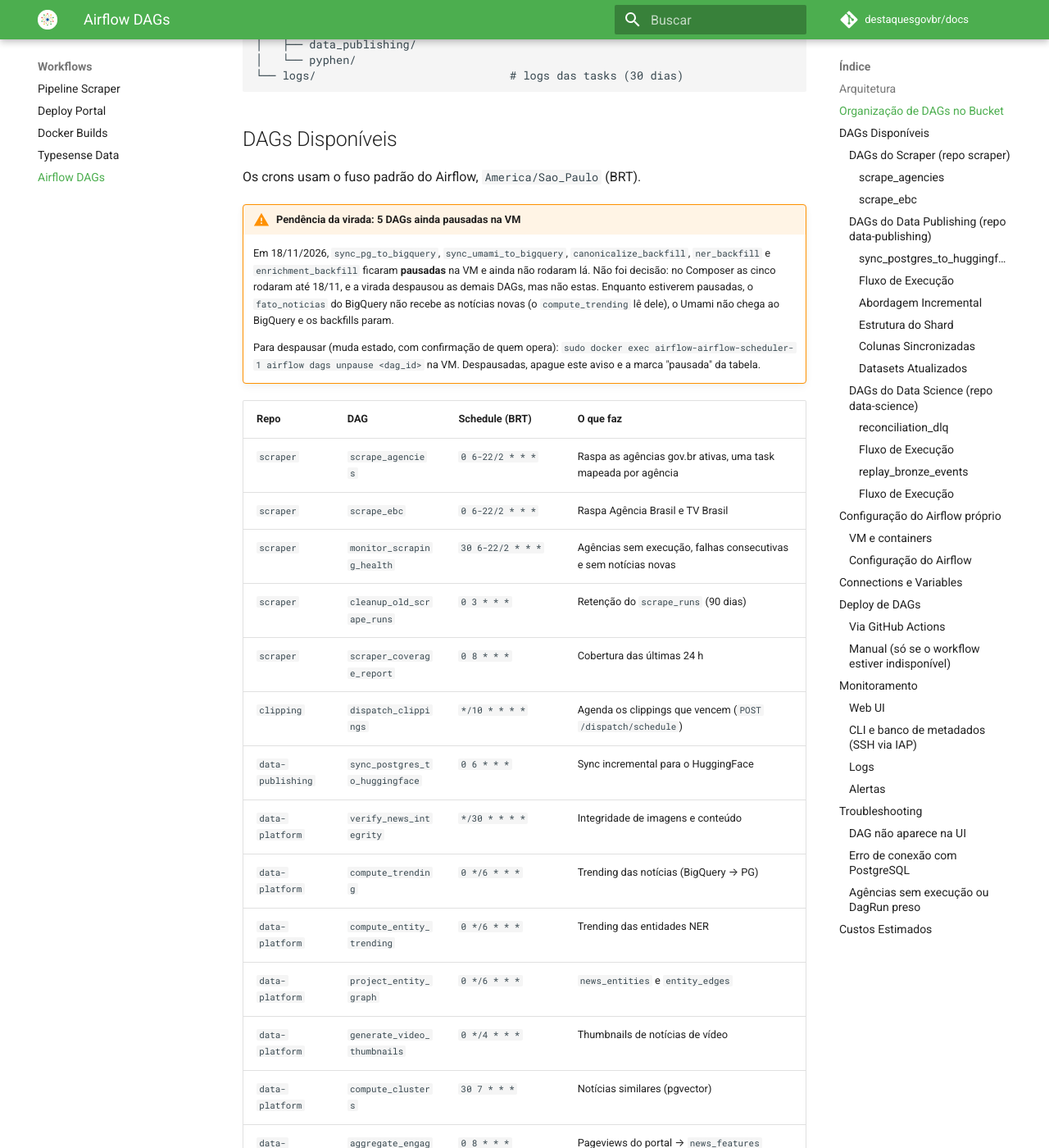
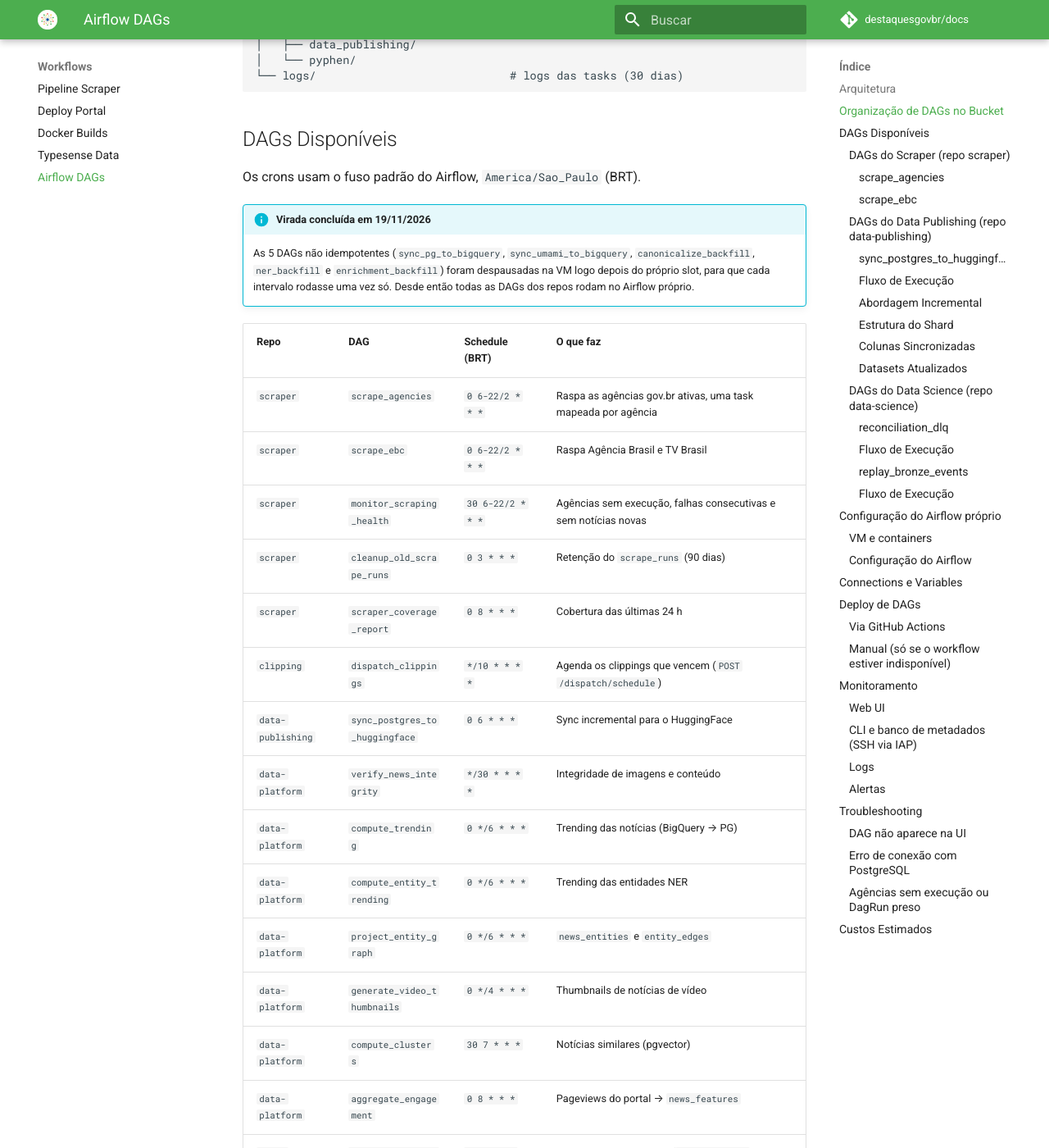
Before and after one commit to destaquesgovbr/docs, an MkDocs documentation site: the page built from docs/workflows/airflow-dags.md, in a window 1280 px wide and 1400 px high, scrolled down 1964 px. Shown: the whole window at 82% size. Built offline with MkDocs 1.6.1 and Material for MkDocs 9.7.7, drawn with Linux system fonts in a browser that asks for light colours; comment, search, counter and statistics services are not loaded; some of the changed text lies outside the part shown.

Commit message:
docs: virada das DAGs para o Airflow próprio concluída (19/11/2026)
Co-Authored-By: Claude Opus 5.5 <noreply@anthropic.com>

```diff
--- a/docs/workflows/airflow-dags.md
+++ b/docs/workflows/airflow-dags.md
@@ -89,10 +89,8 @@ gs://destaquesgovbr-airflow/
 
 Os crons usam o fuso padrão do Airflow, `America/Sao_Paulo` (BRT).
 
-!!! warning "Pendência da virada: 5 DAGs ainda pausadas na VM"
-    Em 18/11/2026, `sync_pg_to_bigquery`, `sync_umami_to_bigquery`, `canonicalize_backfill`, `ner_backfill` e `enrichment_backfill` ficaram **pausadas** na VM e ainda não rodaram lá. Não foi decisão: no Composer as cinco rodaram até 18/11, e a virada despausou as demais DAGs, mas não estas. Enquanto estiverem pausadas, o `fato_noticias` do BigQuery não recebe as notícias novas (o `compute_trending` lê dele), o Umami não chega ao BigQuery e os backfills param.
-
-    Para despausar (muda estado, com confirmação de quem opera): `sudo docker exec airflow-airflow-scheduler-1 airflow dags unpause <dag_id>` na VM. Despausadas, apague este aviso e a marca "pausada" da tabela.
+!!! info "Virada concluída em 19/11/2026"
+    As 5 DAGs não idempotentes (`sync_pg_to_bigquery`, `sync_umami_to_bigquery`, `canonicalize_backfill`, `ner_backfill` e `enrichment_backfill`) foram despausadas na VM logo depois do próprio slot, para que cada intervalo rodasse uma vez só. Desde então todas as DAGs dos repos rodam no Airflow próprio.
 
 | Repo | DAG | Schedule (BRT) | O que faz |
 |------|-----|----------------|-----------|
@@ -110,11 +108,11 @@ Os crons usam o fuso padrão do Airflow, `America/Sao_Paulo` (BRT).
 | `data-platform` | `generate_video_thumbnails` | `0 */4 * * *` | Thumbnails de notícias de vídeo |
 | `data-platform` | `compute_clusters` | `30 7 * * *` | Notícias similares (pgvector) |
 | `data-platform` | `aggregate_engagement` | `0 8 * * *` | Pageviews do portal → `news_features` |
-| `data-platform` | `sync_pg_to_bigquery` | `0 7 * * *` (**pausada**, ver aviso) | PostgreSQL → BigQuery (`fato_noticias` e dimensões) |
-| `data-platform` | `sync_umami_to_bigquery` | `0 9 * * *` (**pausada**, ver aviso) | Umami → BigQuery |
-| `data-platform` | `canonicalize_backfill` | `0 */6 * * *` (**pausada**, ver aviso) | Backfill da canonicalização de entidades via Cloud Run Job, sob governador de cota |
-| `data-platform` | `ner_backfill` | `0 2-23/6 * * *` (**pausada**, ver aviso) | Backfill do NER histórico via Cloud Run Job, sob governador de cota |
-| `data-platform` | `enrichment_backfill` | `30 1,4,22 * * *` (**pausada**, ver aviso) | Backfills de enriquecimento (tema, resumo, sentimento) via Cloud Run Job |
+| `data-platform` | `sync_pg_to_bigquery` | `0 7 * * *` | PostgreSQL → BigQuery (`fato_noticias` e dimensões) |
+| `data-platform` | `sync_umami_to_bigquery` | `0 9 * * *` | Umami → BigQuery |
+| `data-platform` | `canonicalize_backfill` | `0 */6 * * *` | Backfill da canonicalização de entidades via Cloud Run Job, sob governador de cota |
+| `data-platform` | `ner_backfill` | `0 2-23/6 * * *` | Backfill do NER histórico via Cloud Run Job, sob governador de cota |
+| `data-platform` | `enrichment_backfill` | `30 1,4,22 * * *` | Backfills de enriquecimento (tema, resumo, sentimento) via Cloud Run Job |
 | `infra` | `airflow_heartbeat` | `*/15 * * * *` | Grava um heartbeat no Cloud Logging. Sem heartbeat por 45 min, o alerta "Airflow sem heartbeat" vai para o Telegram |
 
 ### DAGs do Scraper (repo `scraper`)
```
